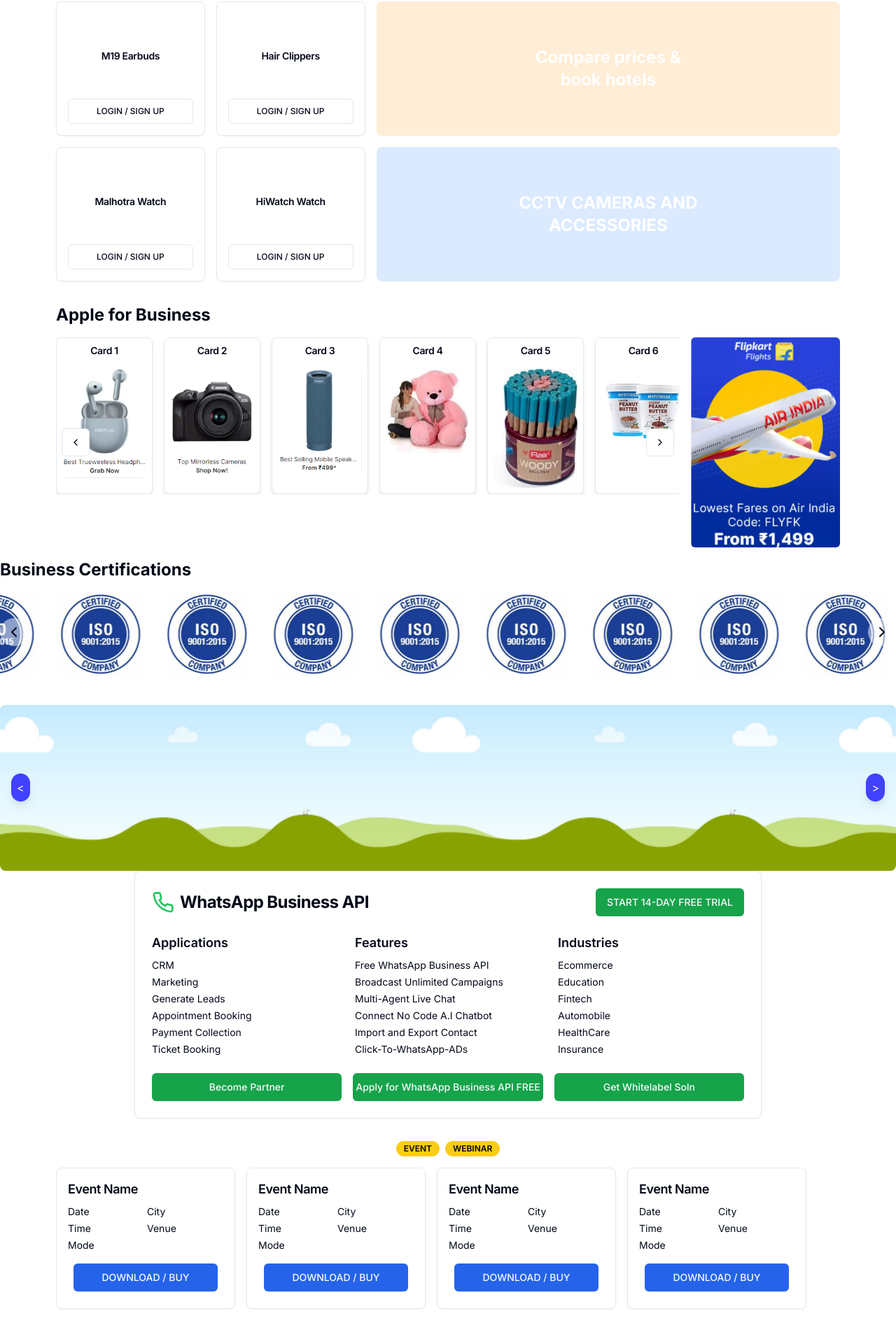
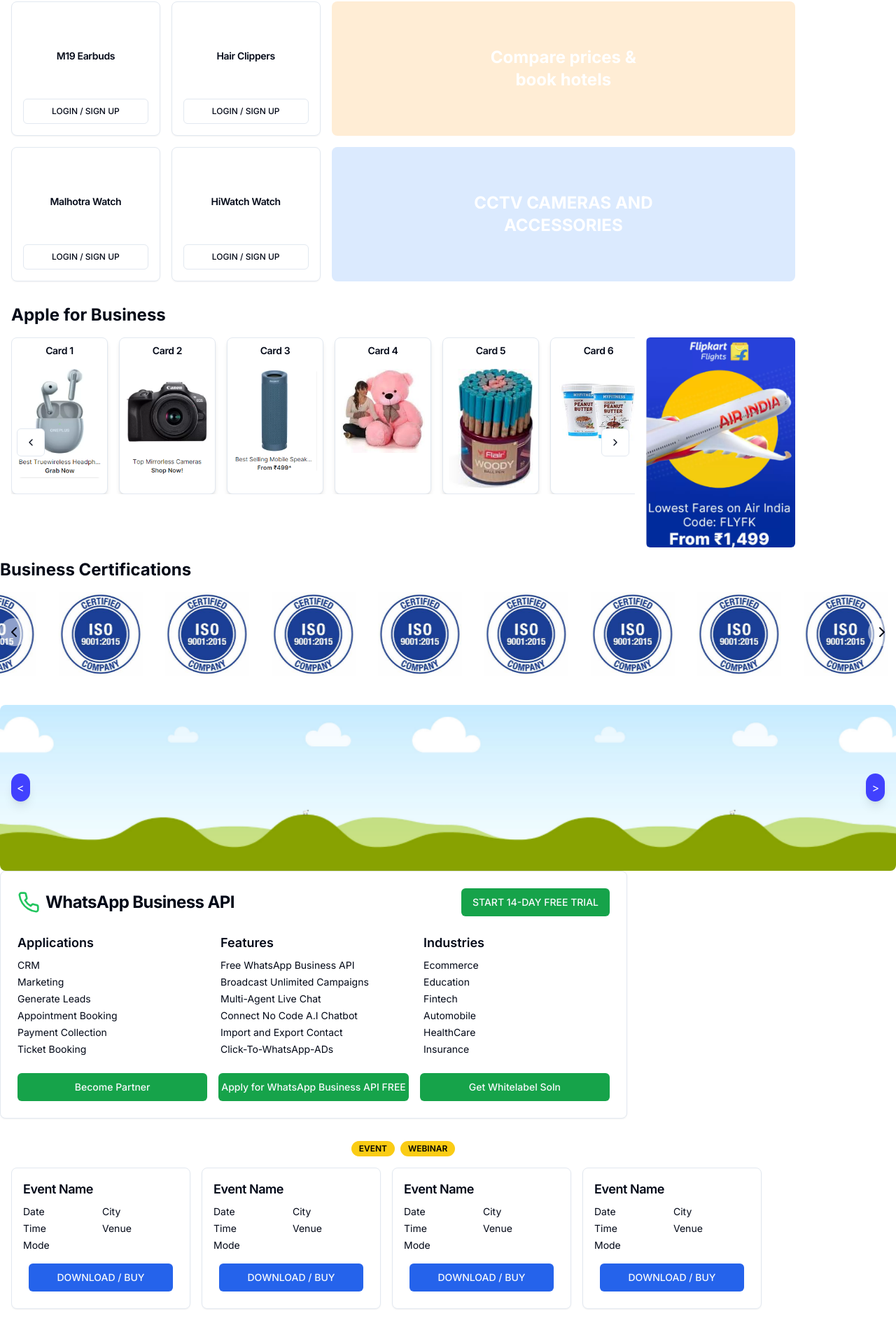
Before and after one commit to CHIRANTH-24/telcoKart, a Next.js app: page /home in a window 1280 px wide. Shown: the part 854-2774 px from the top of the page at 70% size. Built offline with nearby package versions, Linux system fonts and the light colour scheme.

Commit message:
removed mx-auto and container

```diff
--- a/src/components/BrandCerti.tsx
+++ b/src/components/BrandCerti.tsx
@@ -23,7 +23,7 @@
   }, [scroll]);
 
   return (
-    <div className="w-full max-w-[1384px] h-[209px] mx-auto relative overflow-hidden">
+    <div className="w-full max-w-[1384px] h-[209px] relative overflow-hidden">
       <h2 className="text-2xl font-bold mb-4">Business Certifications</h2>
       <div
         className="flex transition-transform duration-300 ease-in-out"
--- a/src/components/Events.tsx
+++ b/src/components/Events.tsx
@@ -49,7 +49,7 @@
 
 export default function Events() {
   return (
-    <div className="w-full max-w-6xl mx-auto p-4 pt-8">
+    <div className="w-full max-w-6xl p-4 pt-8">
       <div className="flex items-center space-x-2 mb-4 justify-center">
         <Badge className="bg-yellow-400 text-black">EVENT</Badge>
         <Badge className="bg-yellow-400 text-black">WEBINAR</Badge>
--- a/src/components/Footer.tsx
+++ b/src/components/Footer.tsx
@@ -4,7 +4,7 @@
   return (
     <div>
       <footer className="custom-class text-white py-8">
-        <div className="container mx-auto px-4 ">
+        <div className="px-4 ">
           <div className="flex flex-wrap justify-between gap-8">
             <div className="flex-1 max-w-[200px]">
               <h6 className="text-lg font-semibold mb-4 text-white">Know Us</h6>
--- a/src/components/MainCategory.tsx
+++ b/src/components/MainCategory.tsx
@@ -200,7 +200,7 @@
     ));
 
   return (
-    <div className="justify-center container mx-auto px-2 py-4">
+    <div className="justify-center px-2 py-4">
       <div className=" flex justify-center items-stretch overflow-x-auto space-x-2">
         {cardItems.map((item) => (
           <Card
--- a/src/components/PopularSat.tsx
+++ b/src/components/PopularSat.tsx
@@ -16,7 +16,7 @@
 
 export default function PopularSat() {
   return (
-    <div className="w-full max-w-6xl mx-auto p-4 space-y-4 ">
+    <div className="w-full max-w-6xl p-4 space-y-4 ">
       <h2 className="text-2xl font-bold mb-4">Popular Satellite Services</h2>
       <div className="flex flex-col md:flex-row gap-4">
         <div className="w-full md:w-2/5 grid grid-cols-2 gap-4">
--- a/src/components/PrimeBrand.tsx
+++ b/src/components/PrimeBrand.tsx
@@ -218,7 +218,7 @@
   const scrollNext = () => emblaApi && emblaApi.scrollNext();
 // mx-auto max-w-[1650px]
   return (
-    <div className="w-full max-w-6xl mx-auto p-4 space-y-4 ">
+    <div className="w-full max-w-6xl p-4 space-y-4 ">
       <h2 className="text-2xl font-bold mb-4">
         Apple for Business
       </h2>
--- a/src/components/Show.tsx
+++ b/src/components/Show.tsx
@@ -28,7 +28,7 @@
   }, [images.length]);
 
   return (
-    <div className="relative w-full max-w-[1454px] mx-auto">
+    <div className="relative w-full max-w-[1454px]">
       <div className="relative w-full h-0 pb-[18.46%]">
         {" "}
         {/* Aspect ratio 1454:269.81 */}
--- a/src/components/Softwarecard.tsx
+++ b/src/components/Softwarecard.tsx
@@ -11,7 +11,7 @@
 
 export default function SoftwareCard() {
   return (
-    <div className="container mx-auto px-4">
+    <div className="px-4">
       <div className="overflow-x-auto flex space-x-4 ">
         {/* Repeat this card component as needed */}
         <Card className=" w-80 flex-shrink-0 shadow-md">
--- a/src/components/Subscribe.tsx
+++ b/src/components/Subscribe.tsx
@@ -6,7 +6,7 @@
 
 const Subscribe = () => {
   return (
-    <div className="container mx-auto flex flex-col md:flex-row items-center space-y-6 md:space-y-0 md:space-x-6 px-4 py-8">
+    <div className="flex flex-col md:flex-row items-center space-y-6 md:space-y-0 md:space-x-6 px-4 py-8">
       {/* Image Section */}
       <div className="justify-center">
         <Image
--- a/src/components/Whatsapp.tsx
+++ b/src/components/Whatsapp.tsx
@@ -40,7 +40,7 @@
 
 export default function Whatsapp() {
   return (
-    <Card className="w-full max-w-4xl mx-auto">
+    <Card className="w-full max-w-4xl">
       <CardHeader className="flex flex-col sm:flex-row justify-between items-center space-y-4 sm:space-y-0">
         <div className="flex items-center space-x-2">
           <Phone className="h-8 w-8 text-green-500" />
```
